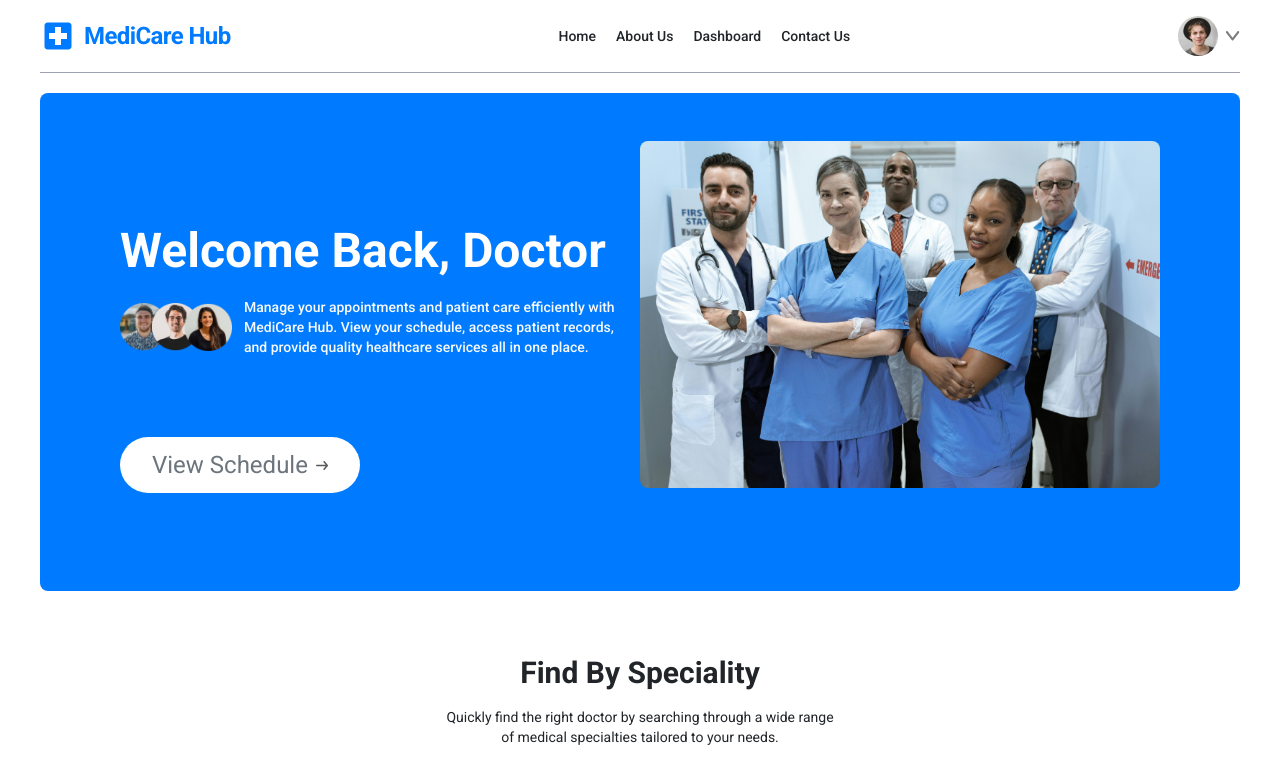
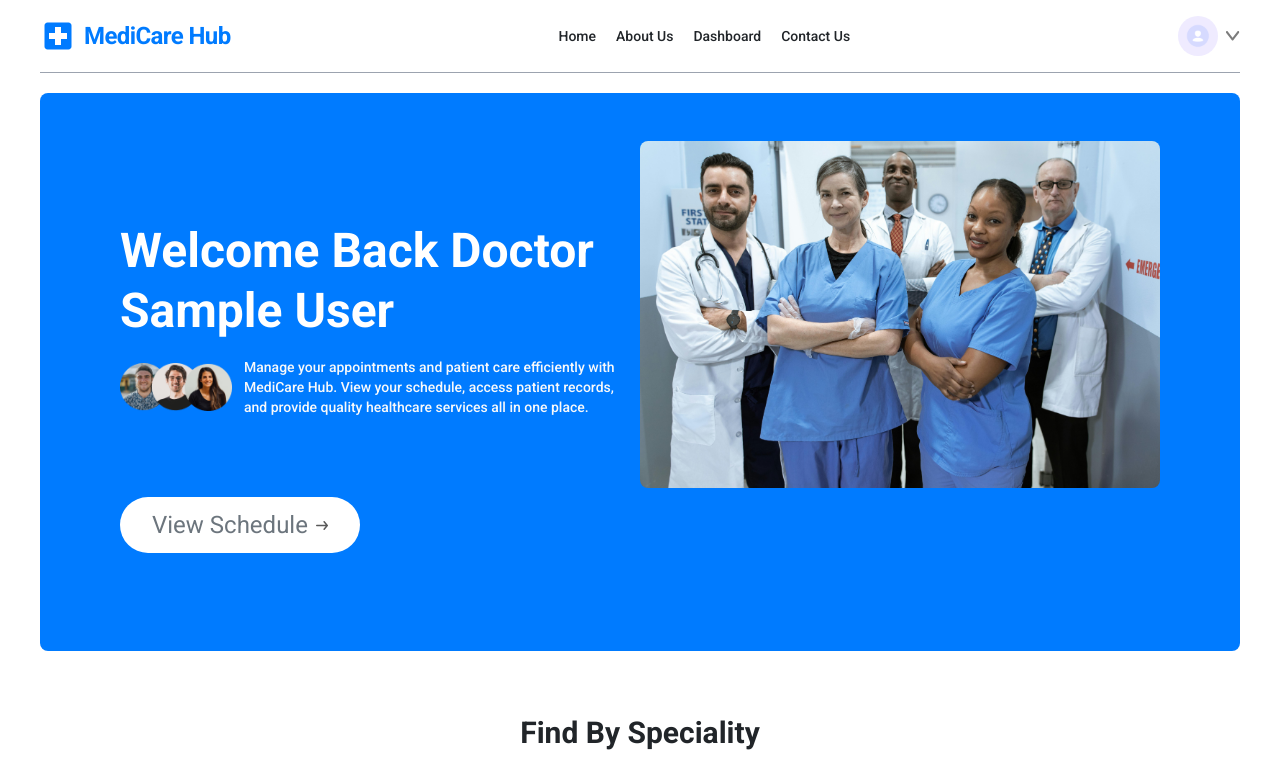
Before and after one commit to briansimiyuj/doctor-appointment-app, a React (Vite) app: page / in a window 1280 px wide. Shown: the top 769 px of the page. Built offline with nearby package versions, Linux system fonts and the light colour scheme; sample sign-in values are in the browser's storage; a web font is replaced by a local one.

Commit message:
feat(profile): Update navbar and hero to use  profile data

```diff
--- a/src/Script.tsx
+++ b/src/Script.tsx
@@ -65,7 +65,11 @@ const Script: React.FC = () =>{
 
               <>
 
-                <Navbar/>
+                <ProfileContextProvider>
+
+                  <Navbar/>
+
+                </ProfileContextProvider>
 
                   <Routes>
 
--- a/src/components/Hero/Hero.tsx
+++ b/src/components/Hero/Hero.tsx
@@ -1,3 +1,4 @@
+import { ProfileContextProvider } from "../../context/ProfileContext"
 import LeftHero from "./LeftHero"
 import RightHero from "./RightHero"
 
@@ -7,7 +8,11 @@ const Hero: React.FC = ()=>{
 
         <header className="flex flex-col md:flex-row bg-primary-bg flex-wrap rounded-lg px-6 md:px-10 lg:px-20">
 
-            <LeftHero/>
+            <ProfileContextProvider>
+
+                <LeftHero/>
+
+            </ProfileContextProvider>
 
             <RightHero/>
 
--- a/src/components/Hero/LeftHero.tsx
+++ b/src/components/Hero/LeftHero.tsx
@@ -3,12 +3,15 @@ import { assets } from "../../assets/frontend/assets"
 import { LoginContext } from "../../context/LoginContext"
 import { createHeroContent } from "./heroContent"
 import { useNavigate } from "react-router-dom"
+import { ProfileContext } from "../../context/ProfileContext"
 
 const LeftHero: React.FC = ()=>{
 
     const loginContext = useContext(LoginContext),
+          profileContext = useContext(ProfileContext),
           isAuthenticated = loginContext?.isAuthenticated,
           userType = loginContext?.userType,
+          name = profileContext?.nameValue,
           navigate = useNavigate(),
           { doctor, patient } = createHeroContent(navigate),
           content = isAuthenticated ? (userType === "patient" ? patient : doctor) : doctor
@@ -18,7 +21,7 @@ const LeftHero: React.FC = ()=>{
         <div className="md:w-1/2 flex flex-col items-start justify-center gap-4 m-auto md:py-[10vw] md:mb-[-30px]">
 
             <h3 className="text-3xl md:text-4xl lg:text-5xl text-white font-bold leading-tight md:leading-tight lg:leading-tight hero-heading"
-            >{content.heading}</h3>
+            >{`${content.heading} ${name}`}</h3>
 
 
             <div className="flex flex-col md:flex-row items-center gap-3 text-secondary-bg text-sm font-medium">
--- a/src/components/Hero/heroContent.ts
+++ b/src/components/Hero/heroContent.ts
@@ -2,7 +2,7 @@ export const createHeroContent = (navigate: Function) =>({
 
     doctor:{
 
-        heading: "Welcome Back, Doctor",
+        heading: "Welcome Back Doctor",
         subtext: "Manage your appointments and patient care efficiently with MediCare Hub. View your schedule, access patient records, and provide quality healthcare services all in one place.",
         buttonText: "View Schedule",
         path: "/doctor/schedule",
@@ -12,7 +12,7 @@ export const createHeroContent = (navigate: Function) =>({
 
     patient:{
 
-        heading: "Book Appointment With Trusted Doctors",
+        heading: "Welcome Back Patient",
         subtext: "MediCare Hub is a user-friendly platform that streamlines online appointment booking, connecting patients with doctors and specialists effortlessly. With a few simple steps, you can browse available slots, choose a provider, and confirm your appointment, making healthcare more accessible and convenient than ever.",
         buttonText: "Book Appointment",
         path: "#speciality",
--- a/src/components/Navbar/Navbar.tsx
+++ b/src/components/Navbar/Navbar.tsx
@@ -5,6 +5,7 @@ import { assets } from "../../assets/frontend/assets"
 import MobileMenu from "./MobileMenu"
 import DropdownMenu from "./DropdownMenu"
 import { LoginContext } from "../../context/LoginContext"
+import { ProfileContext } from "../../context/ProfileContext"
 
 const Navbar: React.FC = () =>{
 
@@ -12,8 +13,14 @@ const Navbar: React.FC = () =>{
           navigate = useNavigate(),
           location = useLocation(),
           loginContext = useContext(LoginContext),
-          isAuthenticated = loginContext?.isAuthenticated,
-          userType = loginContext?.userType
+          profileContext = useContext(ProfileContext)
+
+    if(!loginContext || !profileContext) throw new Error("Login and Profile context not found")
+
+    const { isAuthenticated, userType } = loginContext,
+          { profileImage } = profileContext
+
+    if(profileImage instanceof File) return
 
     return(
 
@@ -95,7 +102,7 @@ const Navbar: React.FC = () =>{
 
                         <div className="flex items-center gap-2 cursor-pointer group relative">
 
-                            <img src={assets.profilePic} alt="profile-pic" className="w-10 h-10 rounded-full cursor-pointer"/>
+                            <img src={profileImage ? profileImage.content : assets.avatar} alt="profile-pic" className="w-10 h-10 rounded-full cursor-pointer"/>
 
                             <img src={assets.dropDownIcon} alt="drop-down-icon" className="w-25"/>
 
```
